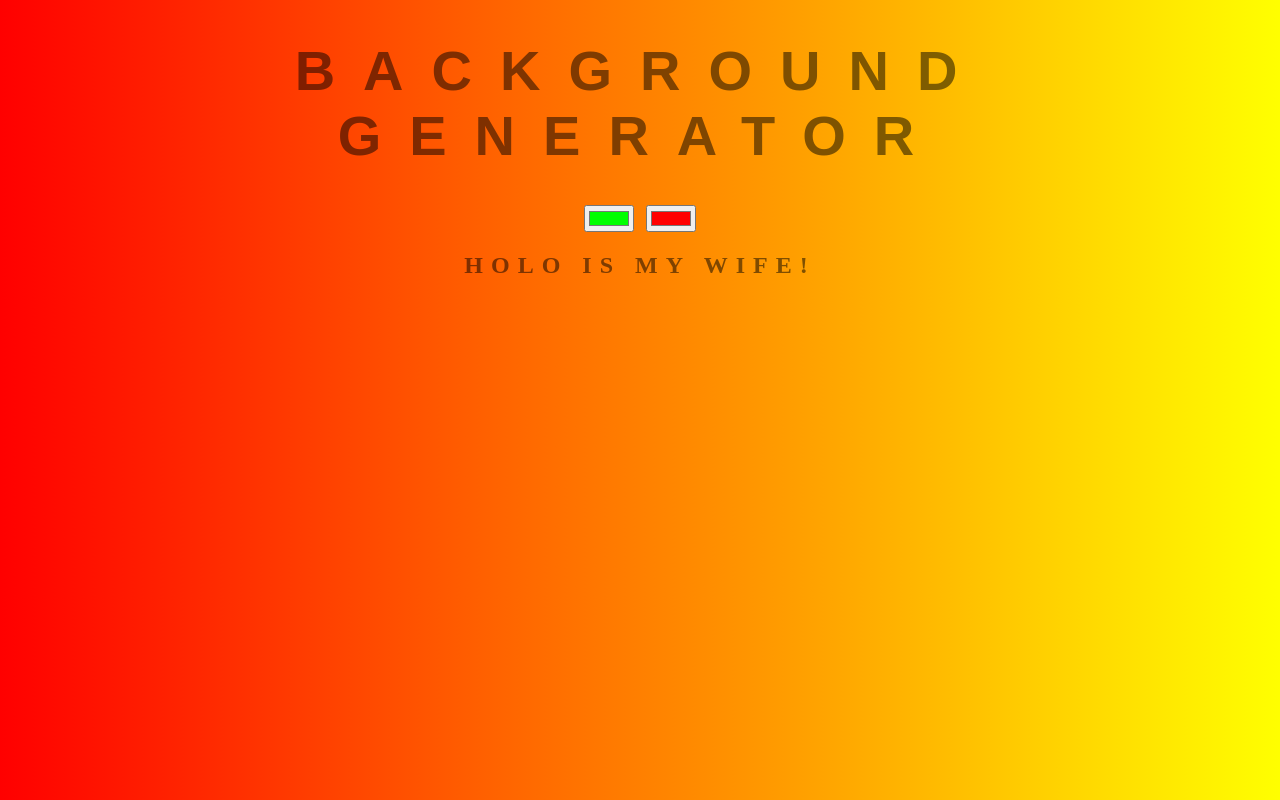
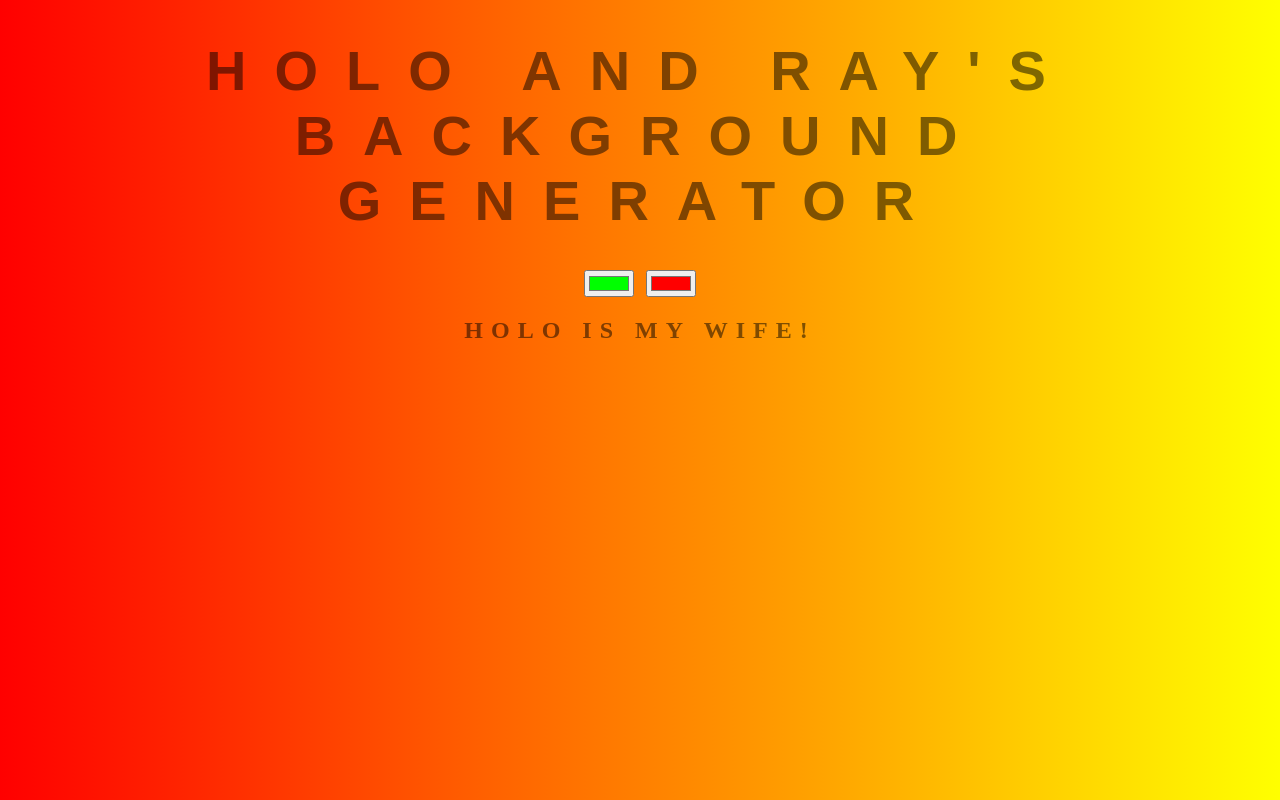
Before and after one commit to Holo-Worshipper/Holos-Background-Generator, a plain HTML site: page index.html in a window 1280 px wide. Drawn offline with Linux system fonts and the light colour scheme.

Commit message:
Changing to a much better name

```diff
--- a/index.html
+++ b/index.html
@@ -5,7 +5,7 @@
 	<link rel="stylesheet" type="text/css" href="style.css">
 </head>
 <body id="gradient">
-	<h1>Background Generator</h1>
+	<h1>Holo and Ray's Background Generator</h1>
 	<input class="color1" type="color" name="color1" value="#00ff00">
 	<input class="color2" type="color" name="color2" value="#ff0000">
 	<h2>Holo is my Wife!</h2>
```
